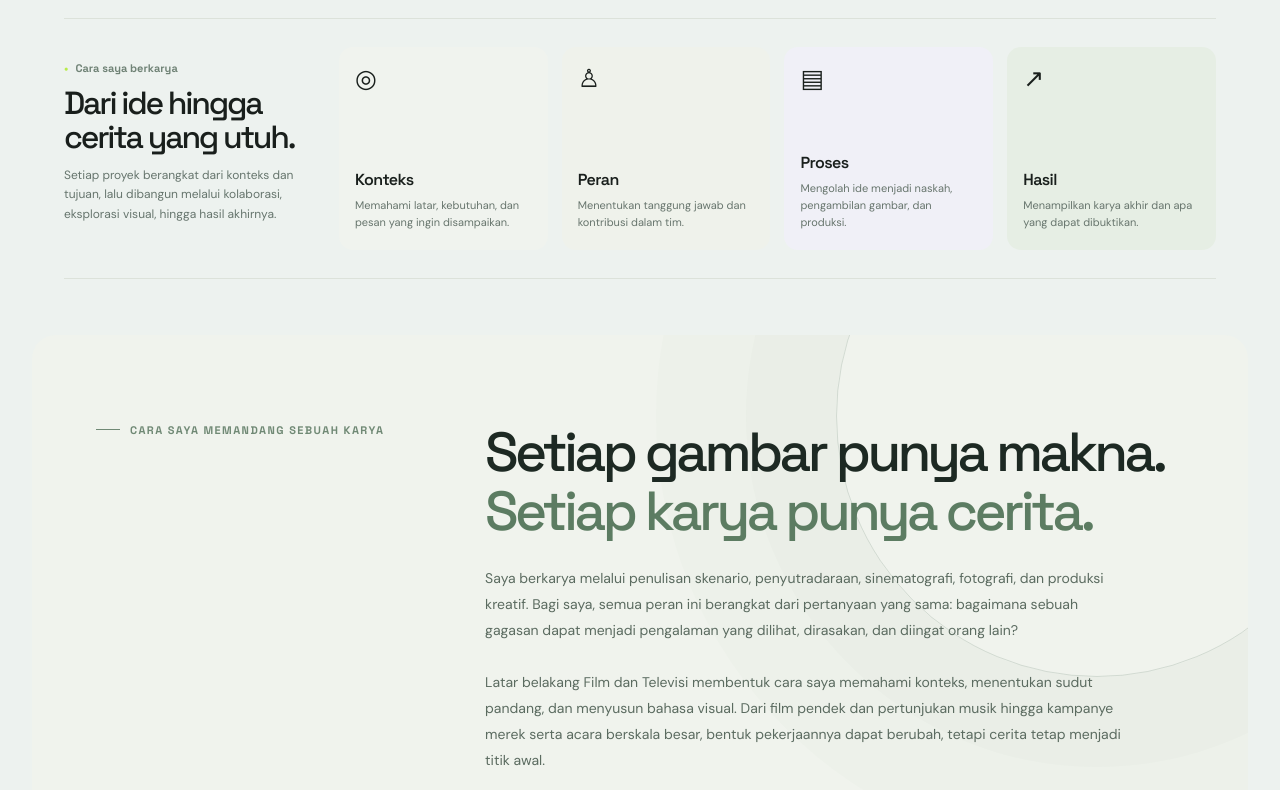
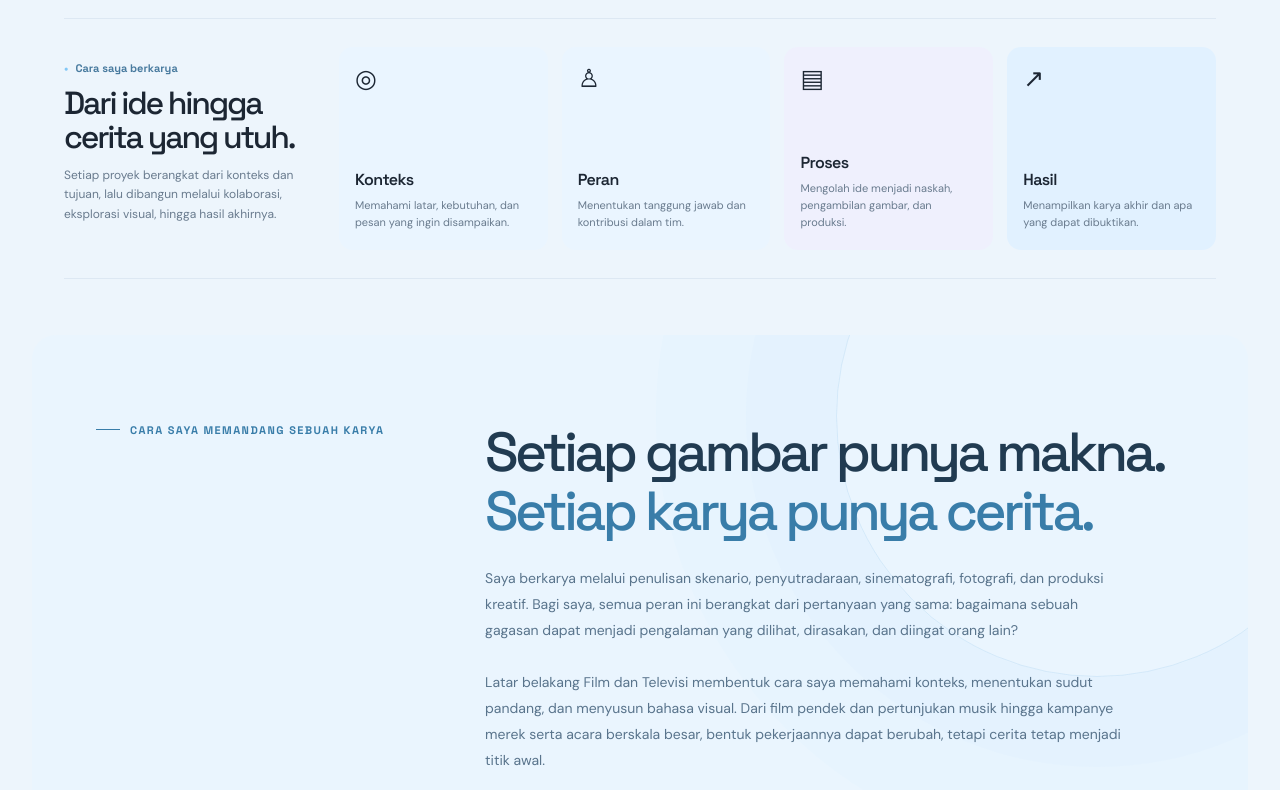
Before and after one commit to daffihrmwn24/Portfolio, a plain HTML site: page index.html in a window 1280 px wide. Shown: the part 918-1708 px from the top of the page. Drawn offline with Linux system fonts and the light colour scheme.

Commit message:
Activate sky-blue palette on live portfolio

```diff
--- a/index.html
+++ b/index.html
@@ -20,6 +20,7 @@
 <link rel="stylesheet" href="/portfolio-youtube.css">
 <link rel="stylesheet" href="/portfolio-storytelling.css">
 <link rel="stylesheet" href="/portfolio-minimal-2026.css">
+<link rel="stylesheet" href="/portfolio-sky-blue.css">
 </head>
 <body class="no-js">
 <a class="skip" href="#work">Langsung ke proyek</a><header class="shell"><nav class="nav" aria-label="Navigasi utama"><a class="logo" href="#home">DAFFI<span>✳</span></a><div class="navlinks" id="navlinks"><a href="#work">Karya</a><a href="#about">Tentang</a><a href="#experience">Pengalaman</a><a href="#contact">Kontak</a></div><div class="nav-right"><span class="availability"><i class="dot"></i> Bandung, Indonesia</span><button class="menu" aria-label="Buka atau tutup menu" aria-expanded="false" aria-controls="navlinks" id="menu">☰</button></div></nav></header>
```
